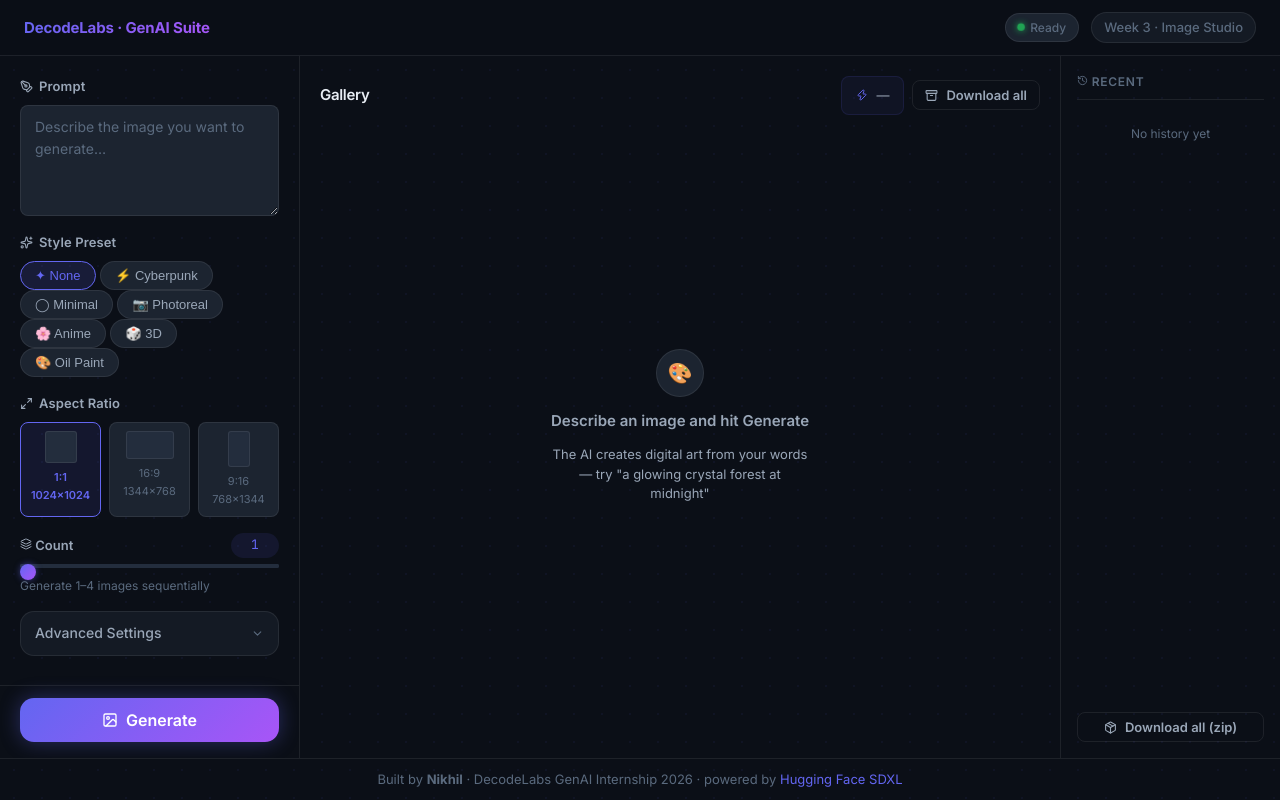
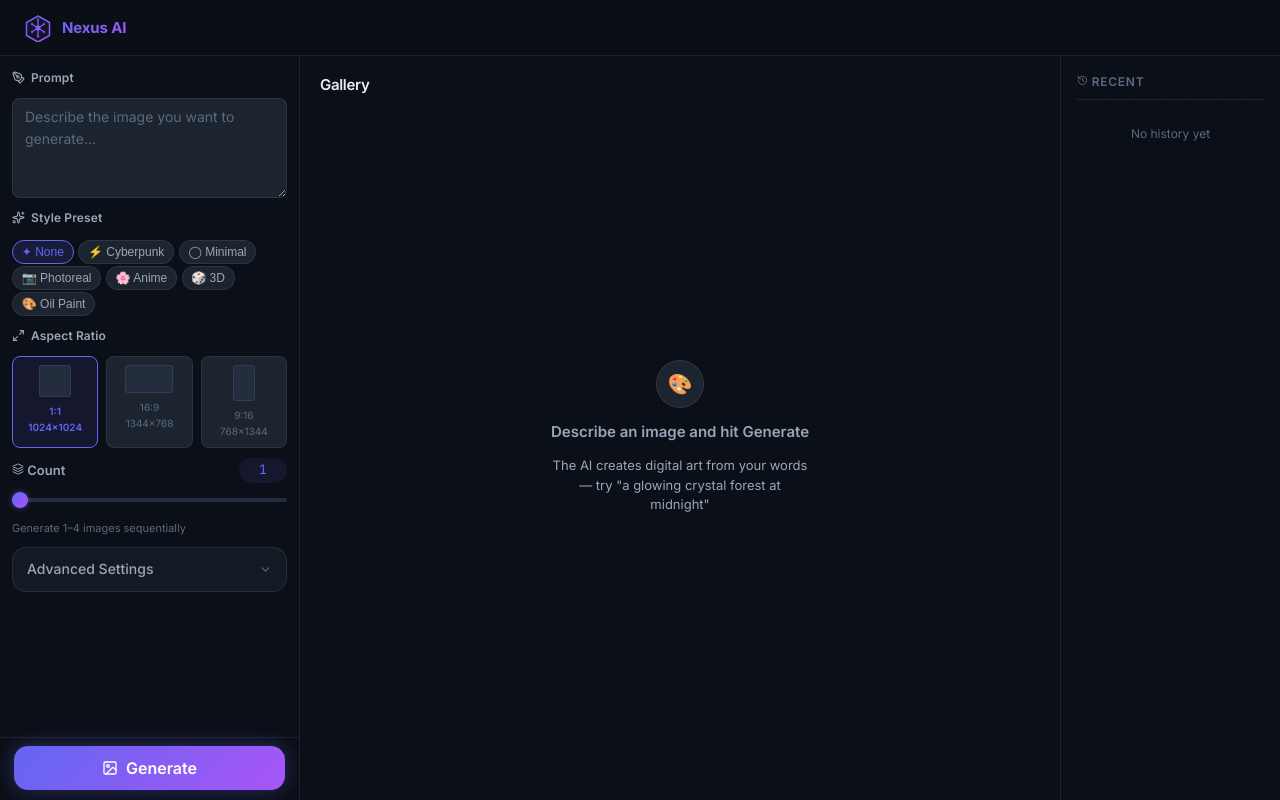
Before and after one commit to Nikhil03-hub/DecodeLabs-Internship-gen-ai, a Flask app: page / in a window 1280 px wide. Run offline with Flask 3, Linux system fonts and the light colour scheme; data that the repository does not hold is empty.

Commit message:
Week 3 Working Genaration Confirmed

```diff
--- a/week-3-image-generation-studio/app.py
+++ b/week-3-image-generation-studio/app.py
@@ -18,20 +18,24 @@ import logging
 import os
 import time
 
+from dotenv import load_dotenv
+
+# Load .env BEFORE importing local modules so os.environ is populated
+# when image_client.py reads HUGGINGFACE_API_TOKEN at import time.
+load_dotenv(os.path.join(os.path.dirname(__file__), ".env"))
+
 from flask import Flask, jsonify, render_template, request, send_file, send_from_directory
-from dotenv import load_dotenv
 
 from image_client import ImageGenError, check_config, generate as gen_image
 from storage import log_metadata, recent, save_stream, validate, zip_selected
 from studio import ASPECT_RATIOS, STYLE_PRESETS, build_payload
 
 # ─── Bootstrap ───────────────────────────────────────────────────────────────
-
-load_dotenv()
 logging.basicConfig(level=logging.INFO, format="%(asctime)s %(levelname)s %(message)s")
 logger = logging.getLogger(__name__)
 
 app = Flask(__name__)
+app.config["TEMPLATES_AUTO_RELOAD"] = True
 app.secret_key = os.environ.get("FLASK_SECRET_KEY", os.urandom(32))
 
 try:
--- a/week-3-image-generation-studio/static/css/theme.css
+++ b/week-3-image-generation-studio/static/css/theme.css
@@ -77,6 +77,9 @@ body {
   background-size: 28px 28px;
   background-position: 0 0;
 }
+
+/* Ensure [hidden] attribute always hides — overrides display: flex on .empty-state etc. */
+[hidden] { display: none !important; }
 
 /* Custom scrollbar */
 ::-webkit-scrollbar { width: 6px; height: 6px; }
@@ -163,6 +166,14 @@ code, pre { font-family: var(--font-mono); }
   -webkit-text-fill-color: transparent;
   background-clip: text;
 }
+
+
+/* ── Navbar logo SVG ── */
+.navbar-brand svg {
+  flex-shrink: 0;
+  transition: opacity 0.2s;
+}
+.navbar-brand:hover svg { opacity: 0.85; }
 
 .navbar-brand .separator {
   color: var(--border);
@@ -503,9 +514,8 @@ input[type="range"] {
   -webkit-appearance: none;
   appearance: none;
   width: 100%;
-  height: 4px;
-  background: var(--surface-3);
-  border-radius: 2px;
+  height: 16px;        /* Must match thumb height so thumb isn't clipped */
+  background: transparent;  /* Track background lives on the runnable-track */
   outline: none;
   cursor: pointer;
 }
@@ -515,6 +525,7 @@ input[type="range"]::-webkit-slider-thumb {
   appearance: none;
   width: 16px;
   height: 16px;
+  margin-top: -6px;   /* Center 16px thumb on 4px track: (4-16)/2 = -6px */
   background: linear-gradient(135deg, var(--brand), var(--brand-2));
   border-radius: 50%;
   cursor: pointer;
--- a/week-3-image-generation-studio/static/js/app.js
+++ b/week-3-image-generation-studio/static/js/app.js
@@ -66,8 +66,14 @@ function initSliders() {
     if (!el) return;
     const update = () => {
       val.textContent = fmt(el.value);
-      const pct = ((el.value - el.min) / (el.max - el.min)) * 100;
-      el.style.setProperty('--progress', `${pct}%`);
+      const rawRatio = (el.value - el.min) / (el.max - el.min);
+      // Fill extends to thumb's right edge so entire thumb sits on the filled track
+      const trackW = el.offsetWidth;
+      const thumbW = 16;
+      const pct = trackW > thumbW
+        ? ((rawRatio * (trackW - thumbW) + thumbW) / trackW) * 100
+        : rawRatio * 100;
+      el.style.setProperty('--progress', `${pct.toFixed(2)}%`);
     };
     update();
     el.addEventListener('input', update);
@@ -366,10 +372,21 @@ function replaceSkeletonWithError(id, msg) {
 }
 
 // ─── Lightbox ────────────────────────────────────────────────────────────────
+const lightboxDownloadBtn = document.getElementById('lightbox-download');
+
 function bindLightbox() {
   lightboxClose.addEventListener('click', closeLightbox);
   lightbox.addEventListener('click', e => { if (e.target === lightbox) closeLightbox(); });
   document.addEventListener('keydown', e => { if (e.key === 'Escape') closeLightbox(); });
+  if (lightboxDownloadBtn) {
+    lightboxDownloadBtn.addEventListener('click', () => {
+      const src = lightboxImg.src;
+      if (src) {
+        const filename = src.split('/').pop() || 'image.png';
+        downloadFile(src, filename);
+      }
+    });
+  }
 }
 
 function openLightbox(url) {
@@ -475,13 +492,28 @@ function hideEmpty() {
 }
 
 // ─── Inline download helper ───────────────────────────────────────────────────
-function downloadFile(url, filename) {
-  const a = document.createElement('a');
-  a.href = url;
-  a.download = filename;
-  document.body.appendChild(a);
-  a.click();
-  document.body.removeChild(a);
+// Uses fetch→blob to force a file download regardless of content-type.
+// Plain <a download> only works when the server sends Content-Disposition:attachment;
+// images served from /static/ have no such header so the browser navigates instead.
+async function downloadFile(url, filename) {
+  try {
+    const response = await fetch(url);
+    const blob = await response.blob();
+    const blobUrl = URL.createObjectURL(blob);
+    const a = document.createElement('a');
+    a.href = blobUrl;
+    a.download = filename || 'image.png';
+    document.body.appendChild(a);
+    a.click();
+    document.body.removeChild(a);
+    URL.revokeObjectURL(blobUrl);
+  } catch {
+    // Fallback: try direct href
+    const a = document.createElement('a');
+    a.href = url;
+    a.download = filename || 'image.png';
+    a.click();
+  }
 }
 
 // ─── Toast system ─────────────────────────────────────────────────────────────
--- a/week-3-image-generation-studio/templates/index.html
+++ b/week-3-image-generation-studio/templates/index.html
@@ -196,6 +196,24 @@
       font-size: 1.25rem;
     }
 
+    .lightbox-download {
+      position: absolute;
+      bottom: 1.5rem;
+      left: 50%;
+      transform: translateX(-50%);
+      background: var(--brand);
+      border: none;
+      border-radius: var(--radius);
+      padding: 0.5rem 1.25rem;
+      color: #fff;
+      font-size: 0.875rem;
+      font-weight: 600;
+      cursor: pointer;
+      letter-spacing: 0.02em;
+      transition: opacity 0.15s;
+    }
+    .lightbox-download:hover { opacity: 0.85; }
+
     /* ── History sidebar (right) ── */
     .history-panel {
       border-left: 1px solid var(--border);
@@ -274,6 +292,19 @@
     .aspect-option.active .aspect-label { color: var(--brand); font-weight: 600; }
 
     /* ── Responsive ── */
+
+    /* ── Compact composer — visible at 90% zoom ── */
+    .composer-scroll { padding: 0.75rem; gap: 0.6rem; }
+    .composer-scroll .form-label { font-size: 0.75rem; margin-bottom: 0.2rem; }
+    .composer-scroll .form-input { padding: 0.4rem 0.75rem; font-size: 0.875rem; }
+    .composer-scroll .form-textarea { padding: 0.4rem 0.75rem; font-size: 0.875rem; }
+    .composer-scroll .slider-group { gap: 0.55rem; }
+    .composer-scroll .slider-hint { font-size: 0.6875rem; margin-top: 0.25rem; }
+    .composer-scroll .chips-row { gap: 0.3rem; }
+    .composer-scroll .chip { padding: 0.25rem 0.55rem; font-size: 0.75rem; }
+    .composer-scroll .aspect-label { font-size: 0.625rem; }
+    .composer-action { padding: 0.5rem 0.875rem 0.625rem; }
+
     @media (max-width: 1100px) {
       .studio-layout { grid-template-columns: 300px 1fr; }
       .history-panel { display: none; }
@@ -289,16 +320,31 @@
 <body>
 
 <nav class="navbar">
-  <a href="/" class="navbar-brand">
-    <span class="wordmark">DecodeLabs · GenAI Suite</span>
+  <a href="/" class="navbar-brand" aria-label="Nexus AI">
+    <svg width="28" height="28" viewBox="0 0 28 28" fill="none" xmlns="http://www.w3.org/2000/svg" aria-hidden="true">
+      <path d="M14 2L25.5 8.5V21.5L14 28L2.5 21.5V8.5L14 2Z" stroke="url(#nb-g)" stroke-width="1.5" fill="rgba(99,102,241,0.08)"/>
+      <circle cx="14" cy="14" r="2.5" fill="url(#nb-g)"/>
+      <line x1="14" y1="6.5" x2="14" y2="11.5" stroke="url(#nb-g)" stroke-width="1.25" stroke-linecap="round"/>
+      <line x1="14" y1="16.5" x2="14" y2="21.5" stroke="url(#nb-g)" stroke-width="1.25" stroke-linecap="round"/>
+      <line x1="8.5" y1="10.5" x2="12" y2="12.75" stroke="url(#nb-g)" stroke-width="1.25" stroke-linecap="round"/>
+      <line x1="16" y1="15.25" x2="19.5" y2="17.5" stroke="url(#nb-g)" stroke-width="1.25" stroke-linecap="round"/>
+      <line x1="8.5" y1="17.5" x2="12" y2="15.25" stroke="url(#nb-g)" stroke-width="1.25" stroke-linecap="round"/>
+      <line x1="16" y1="12.75" x2="19.5" y2="10.5" stroke="url(#nb-g)" stroke-width="1.25" stroke-linecap="round"/>
+      <circle cx="14" cy="5.5" r="1.2" fill="url(#nb-g)" opacity="0.75"/>
+      <circle cx="14" cy="22.5" r="1.2" fill="url(#nb-g)" opacity="0.75"/>
+      <circle cx="8" cy="10" r="1.2" fill="url(#nb-g)" opacity="0.75"/>
+      <circle cx="20" cy="18" r="1.2" fill="url(#nb-g)" opacity="0.75"/>
+      <circle cx="8" cy="18" r="1.2" fill="url(#nb-g)" opacity="0.75"/>
+      <circle cx="20" cy="10" r="1.2" fill="url(#nb-g)" opacity="0.75"/>
+      <defs>
+        <linearGradient id="nb-g" x1="2.5" y1="2" x2="25.5" y2="28" gradientUnits="userSpaceOnUse">
+          <stop offset="0%" stop-color="#6366F1"/>
+          <stop offset="100%" stop-color="#A855F7"/>
+        </linearGradient>
+      </defs>
+    </svg>
+    <span class="wordmark">Nexus AI</span>
   </a>
-  <div class="flex items-center gap-3">
-    <div id="status-pill" class="status-pill">
-      <span class="status-dot online" id="status-dot"></span>
-      <span id="status-text">Ready</span>
-    </div>
-    <span class="navbar-project-label hide-mobile">Week 3 · Image Studio</span>
-  </div>
 </nav>
 
 <main class="studio-layout">
@@ -312,7 +358,7 @@
       <label class="form-label" for="prompt">
         <i data-lucide="pen-tool" style="width:13px;height:13px;"></i> Prompt
       </label>
-      <textarea id="prompt" class="form-textarea" rows="4"
+      <textarea id="prompt" class="form-textarea" rows="3"
         placeholder="Describe the image you want to generate…"></textarea>
     </div>
 
@@ -454,13 +500,12 @@
 <!-- ═══ Lightbox ═══ -->
 <div class="lightbox" id="lightbox" role="dialog" aria-modal="true" aria-label="Image preview">
   <button class="lightbox-close" id="lightbox-close" aria-label="Close">×</button>
+  <button class="lightbox-download" id="lightbox-download" aria-label="Download image" title="Download image">
+    ↓ Download
+  </button>
   <img id="lightbox-img" src="" alt="Generated image" />
 </div>
 
-<footer class="footer">
-  Built by <strong>Nikhil</strong> · DecodeLabs GenAI Internship 2026 ·
-  powered by <a href="https://huggingface.co" target="_blank" rel="noopener">Hugging Face SDXL</a>
-</footer>
 
 <div id="toast-container"></div>
 
```
Also changed, not shown: week-2-copywriting-tone-transformer/static/js/app.js (+26 -13 lines), week-3-image-generation-studio/image_client.py (+34 -13 lines).
